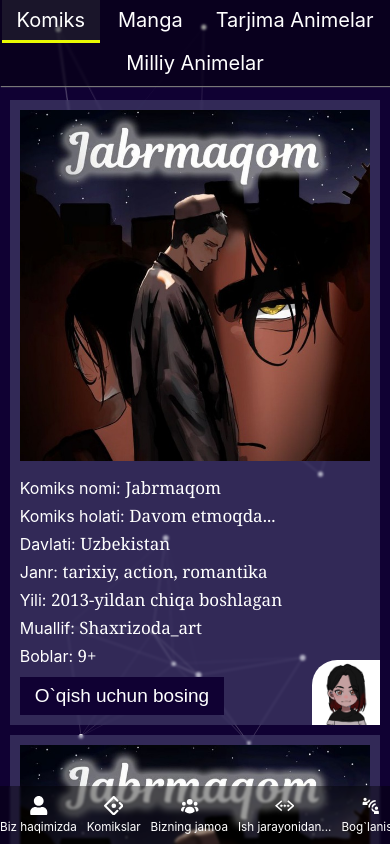
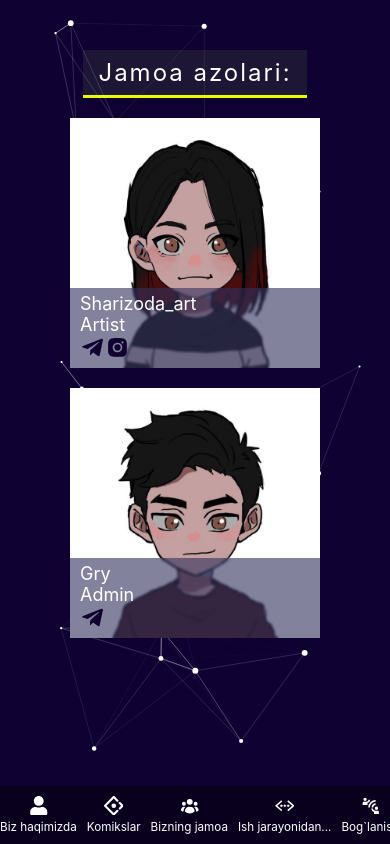
Before and after one commit to DavronNabijonv/burushli, a React (Create React App) app: page / in a window 390 px wide. Shown: the top 844 px of the page. Built offline with nearby package versions, Linux system fonts and the light colour scheme.

Commit message:
jamoa_responsive

```diff
--- a/src/App.js
+++ b/src/App.js
@@ -12,10 +12,10 @@ function App() {
     <div className="App">
       <ParticlesComponent className="particles" />
       <Navbar />
-      {/* <About /> */}
-      <Komiks />
-      {/* <Jamoa/>
-      <Ish_jarayoni/>
+      {/* <About />
+      <Komiks /> */}
+      <Jamoa/>
+      {/* <Ish_jarayoni/>
       <Aloqa_va_elon/> */}
     </div>
   );
--- a/src/page/jamoa.scss
+++ b/src/page/jamoa.scss
@@ -67,3 +67,27 @@
     scale: 1.1;
   }
 }
+
+@media(max-width:1440px){
+  .jamoa{
+    padding-left: 100px;
+  }
+}
+
+
+@media(max-width:1210px){
+  .jamoa{
+    width: 100%;
+  }
+}
+
+@media(max-width:760px){
+  .jamoa{
+    padding-left: 0px;
+    justify-content: center;
+    align-items: center;
+    .jamoa_group{
+      justify-content: center;
+    }
+  }
+}
```
